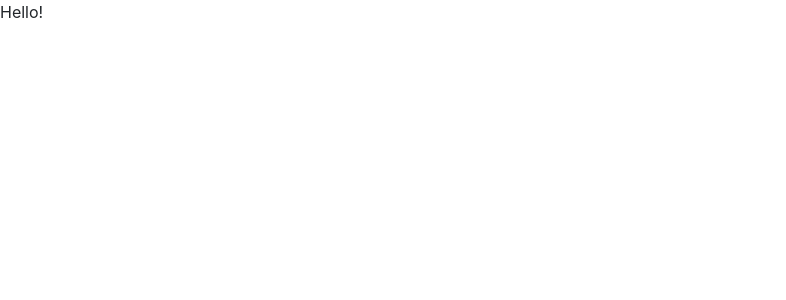
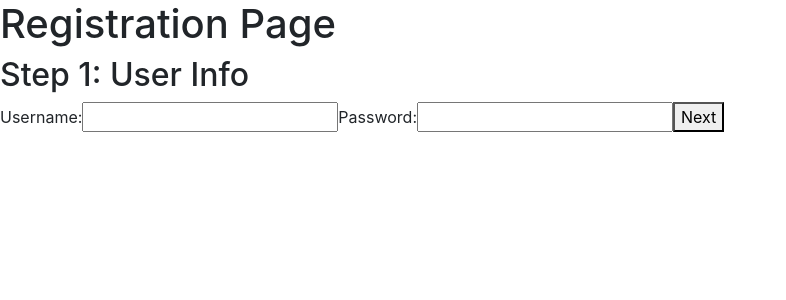
Before and after one commit to A-Kolesnikov/tmdb-group, a React (Create React App) app: page / in a window 1280 px wide. Shown: the top 300 px of the page, without its empty margins (0-786 px from the left). Built offline with nearby package versions, Linux system fonts and the light colour scheme.

Commit message:
user register

```diff
--- a/src/Components/App.js
+++ b/src/Components/App.js
@@ -1,14 +1,13 @@
-import '../App.css';
+import React from 'react';
+import RegisterPage from './RegisterPage';
 
-import { initStorage } from '../Service/LocalStorageManager';
-
-function App() {
-  initStorage() //creating object with all project data in localStorage, if there is none
+const App = () => {
   return (
     <div>
-        Hello!
+      <h1>Registration Page</h1>
+      <RegisterPage />
     </div>
   );
-}
+};
 
 export default App;
--- a/src/Components/RegisterPage.js
+++ b/src/Components/RegisterPage.js
@@ -1,9 +1,39 @@
-import React from "react";
+import React, { useState } from "react";
+import RegisterStep1 from "./register/RegisterStep1";
+import RegisterStep2 from "./register/RegisterStep2";
+import RegisterStep3 from "./register/RegisterStep3";
+import RegisterStep4 from "./register/RegisterStep4";
 
-function RegisterPage(){
-    return(
-    <>    </>
-    )
-}
+const RegistrationForm = () => {
+    const [step, setStep] = useState(1);
+    const [formData, setFormData] = useState({});
 
-export default RegisterPage
+    const nextStep = () => {
+        setStep(step + 1);
+    };
+
+    const handleChange = (input) => (e) => {
+        setFormData({ ...formData, [input]: e.target.value });
+    };
+
+    const handleSubmit = () => {
+        // Save to local storage here or in individual step depending on the requirement
+        localStorage.setItem('userData', JSON.stringify(formData));
+        nextStep();
+    };
+
+    switch (step) {
+        case 1:
+            return <RegisterStep1 nextStep={nextStep} handleChange={handleChange} values={formData} handleSubmit={handleSubmit} />;
+        case 2:
+            return <RegisterStep2 nextStep={nextStep} handleChange={handleChange} values={formData} handleSubmit={handleSubmit} />;
+        case 3:
+            return <RegisterStep3 nextStep={nextStep} handleChange={handleChange} values={formData} handleSubmit={handleSubmit} />;
+        case 4:
+            return <RegisterStep4 nextStep={nextStep} handleChange={handleChange} values={formData} handleSubmit={handleSubmit} />;
+        default:
+            return null;
+    }
+};
+
+export default RegistrationForm;
--- /dev/null
+++ b/src/Components/register/RegisterStep1.js
@@ -0,0 +1,30 @@
+import React from 'react';
+
+const RegisterStep1 = ({ handleChange, values, handleSubmit }) => {
+    return (
+        <form onSubmit={handleSubmit}>
+            <h2>Step 1: User Info</h2>
+            <label>
+                Username:
+                <input
+                    type="text"
+                    name="username"
+                    onChange={handleChange('username')}
+                    value={values.username || ''}
+                />
+            </label>
+            <label>
+                Password:
+                <input
+                    type="password"
+                    name="password"
+                    onChange={handleChange('password')}
+                    value={values.password || ''}
+                />
+            </label>
+            <button type="submit">Next</button>
+        </form>
+    );
+};
+
+export default RegisterStep1;
--- /dev/null
+++ b/src/Components/register/RegisterStep2.js
@@ -0,0 +1,30 @@
+import React from 'react';
+
+const RegisterStep2 = ({ handleChange, values, handleSubmit }) => {
+    return (
+        <form onSubmit={handleSubmit}>
+            <h2>Step 2: Preferences</h2>
+            <label>
+                Favorite Language:
+                <input
+                    type="text"
+                    name="language"
+                    onChange={handleChange('language')}
+                    value={values.language || ''}
+                />
+            </label>
+            <label>
+                Favorite Genre:
+                <input
+                    type="text"
+                    name="genre"
+                    onChange={handleChange('genre')}
+                    value={values.genre || ''}
+                />
+            </label>
+            <button type="submit">Next</button>
+        </form>
+    );
+};
+
+export default RegisterStep2;
--- /dev/null
+++ b/src/Components/register/RegisterStep3.js
@@ -0,0 +1,25 @@
+import React from 'react';
+
+const RegisterStep3 = ({ handleChange, values, handleSubmit }) => {
+    return (
+        <form onSubmit={handleSubmit}>
+            <h2>Step 3: Gallery Preference</h2>
+            <label>
+                Preferred gallery:
+                <select
+                    name="gallery"
+                    onChange={handleChange('gallery')}
+                    value={values.gallery || ''}
+                >
+                    <option value="">Choose...</option>
+                    <option value="popular">Most Popular</option>
+                    <option value="top_rated">Top Rated</option>
+                    <option value="upcoming">Upcoming</option>
+                </select>
+            </label>
+            <button type="submit">Next</button>
+        </form>
+    );
+};
+
+export default RegisterStep3;
--- /dev/null
+++ b/src/Components/register/RegisterStep4.js
@@ -0,0 +1,21 @@
+import React from 'react';
+
+const RegisterStep4 = ({ handleChange, values, handleSubmit }) => {
+    return (
+        <form onSubmit={handleSubmit}>
+            <h2>Step 4: Voice Preference</h2>
+            <label>
+                Preferred Voice:
+                <input
+                    type="text"
+                    name="voice"
+                    onChange={handleChange('voice')}
+                    value={values.voice || ''}
+                />
+            </label>
+            <button type="submit">Submit</button>
+        </form>
+    );
+};
+
+export default RegisterStep4;
```
Also changed, not shown: 1 other file (tests, documents, lock files or other folders).
